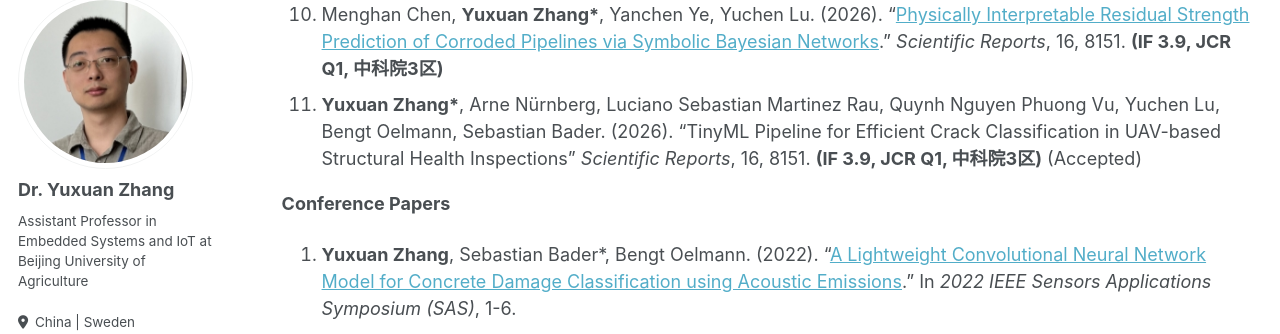
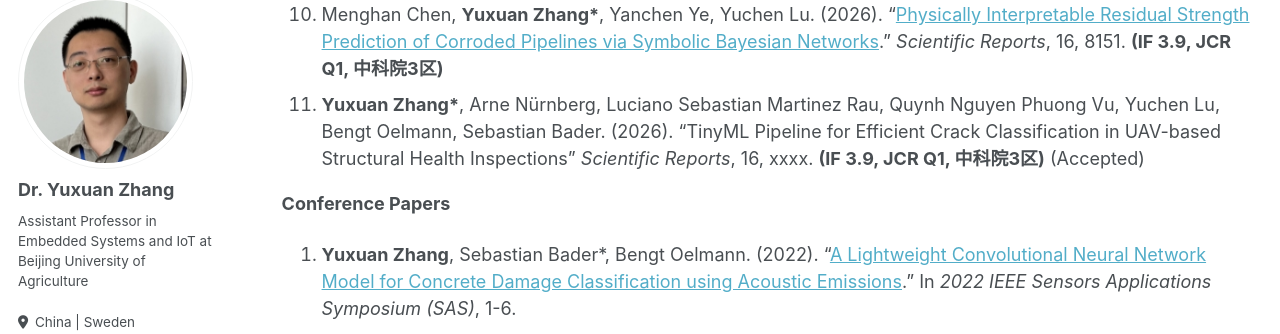
Before and after one commit to YuxuanZhang-96/YuxuanZhang-96.github.io, a Jekyll site: the page built from _pages/cv.md, in a window 1280 px wide and 900 px high, scrolled down 1575 px. Shown: the part 112-446 px from the top of the window. Built offline with Jekyll 4.4.1, drawn with Linux system fonts in a browser that asks for light colours; some web fonts are replaced.

Commit message:
Update cv.md

```diff
--- a/_pages/cv.md
+++ b/_pages/cv.md
@@ -47,7 +47,7 @@ __Journal Papers__
 8. Minqiu Kuang, Xuejie Zou, Fangping Xie\*, Xiaojian Li, Shang Chen, Dawei Liu, __Yuxuan Zhang\*__, Sebastian Bader, Xiangjun Zou, Xu Li\*. (2026). "[DDM-YOLO: A lightweight oriented detection model for mature daylily fruits in complex environments](https://doi.org/10.1007/s44443-026-00559-z)." _Journal of King Saud University Computer and Information Sciences_. __(IF 6.1, JCR Q1, 中科院2区)__
 9. Minqiu Kuang, Xiaojian Li, Fangping Xie\*, Xuejie Zou, Yang Xiang, __Yuxuan Zhang\*__, Dawei Liu, Xiangjun Zou, Xu Li\*. (2026). "[Advancements and prospects in key technologies for robotic pollination in greenhouse pepper breeding: a review](https://www.frontiersin.org/journals/plant-science/articles/10.3389/fpls.2026.1778541/abstract)." _Frontiers in Plant Science_. __(IF 4.8, JCR Q1, 中科院2区)__
 10. Menghan Chen, __Yuxuan Zhang\*__, Yanchen Ye, Yuchen Lu. (2026). "[Physically Interpretable Residual Strength Prediction of Corroded Pipelines via Symbolic Bayesian Networks](https://www.nature.com/articles/s41598-026-41914-4)." _Scientific Reports_, 16, 8151. __(IF 3.9, JCR Q1, 中科院3区)__
-11. __Yuxuan Zhang\*__, Arne Nürnberg, Luciano Sebastian Martinez Rau, Quynh Nguyen Phuong Vu, Yuchen Lu, Bengt Oelmann, Sebastian Bader. (2026). "TinyML Pipeline for Efficient Crack Classification in UAV-based Structural Health Inspections" _Scientific Reports_, 16, 8151. __(IF 3.9, JCR Q1, 中科院3区)__ (Accepted)
+11. __Yuxuan Zhang\*__, Arne Nürnberg, Luciano Sebastian Martinez Rau, Quynh Nguyen Phuong Vu, Yuchen Lu, Bengt Oelmann, Sebastian Bader. (2026). "TinyML Pipeline for Efficient Crack Classification in UAV-based Structural Health Inspections" _Scientific Reports_, 16, xxxx. __(IF 3.9, JCR Q1, 中科院3区)__ (Accepted)
 
 __Conference Papers__
 1. __Yuxuan Zhang__, Sebastian Bader\*, Bengt Oelmann. (2022). "[A Lightweight Convolutional Neural Network Model for Concrete Damage Classification using Acoustic Emissions](https://ieeexplore.ieee.org/document/9881386)." In _2022 IEEE Sensors Applications Symposium (SAS)_, 1-6.
```
